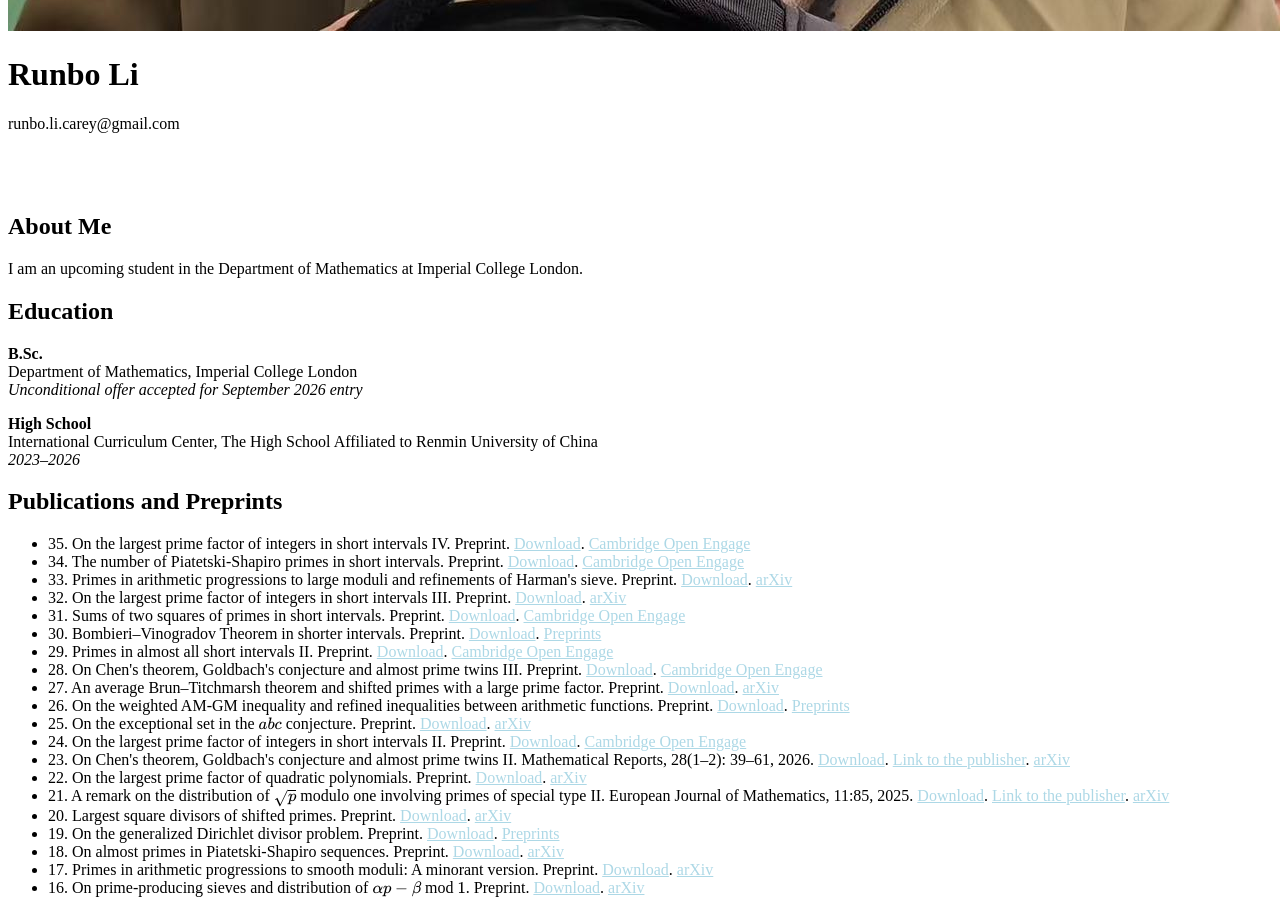
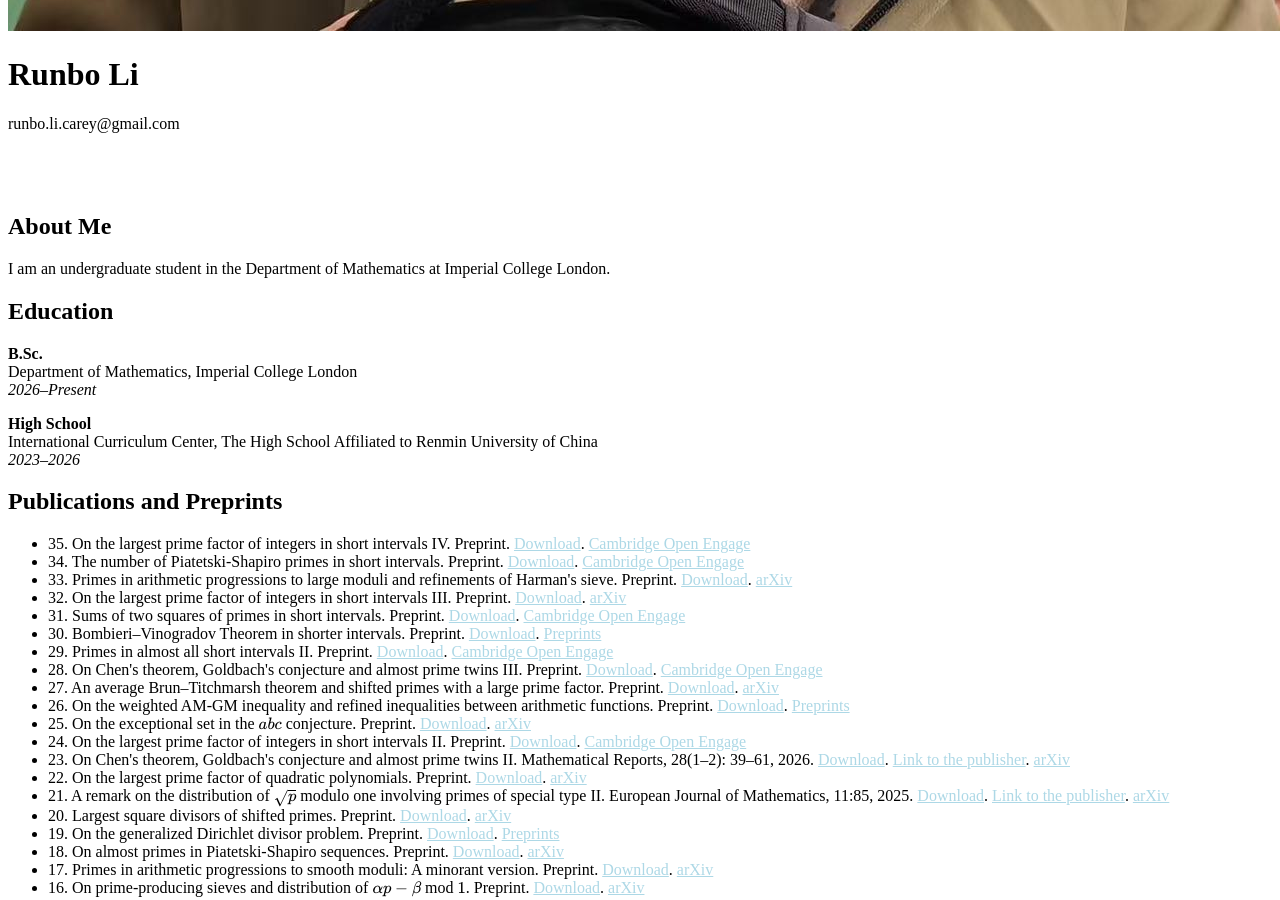
Before and after one commit to CareyRunboLi/CareyRunboLi.github.io, a Jekyll site: the page built from index.md, in a window 1280 px wide and 900 px high, scrolled down 1257 px. Built offline with Jekyll 4.4.1, drawn with Linux system fonts in a browser that asks for light colours; some web fonts are replaced; formulas are drawn with MathJax 3; a style sheet for code colours, icons or effects is not loaded; our own code applies the rules of GitHub Pages for plain Markdown files.

Commit message:
Update index.md

```diff
--- a/index.md
+++ b/index.md
@@ -4,13 +4,13 @@ layout: homepage
 
 ## About Me
 
-I am an upcoming student in the Department of Mathematics at Imperial College London.
+I am an undergraduate student in the Department of Mathematics at Imperial College London.
 
 ## Education
 
 **B.Sc.**
 Department of Mathematics, Imperial College London
-*Unconditional offer accepted for September 2026 entry*  <!-- *2026–Present*  -->
+*2026–Present*
 
 **High School**
 International Curriculum Center, The High School Affiliated to Renmin University of China
```
